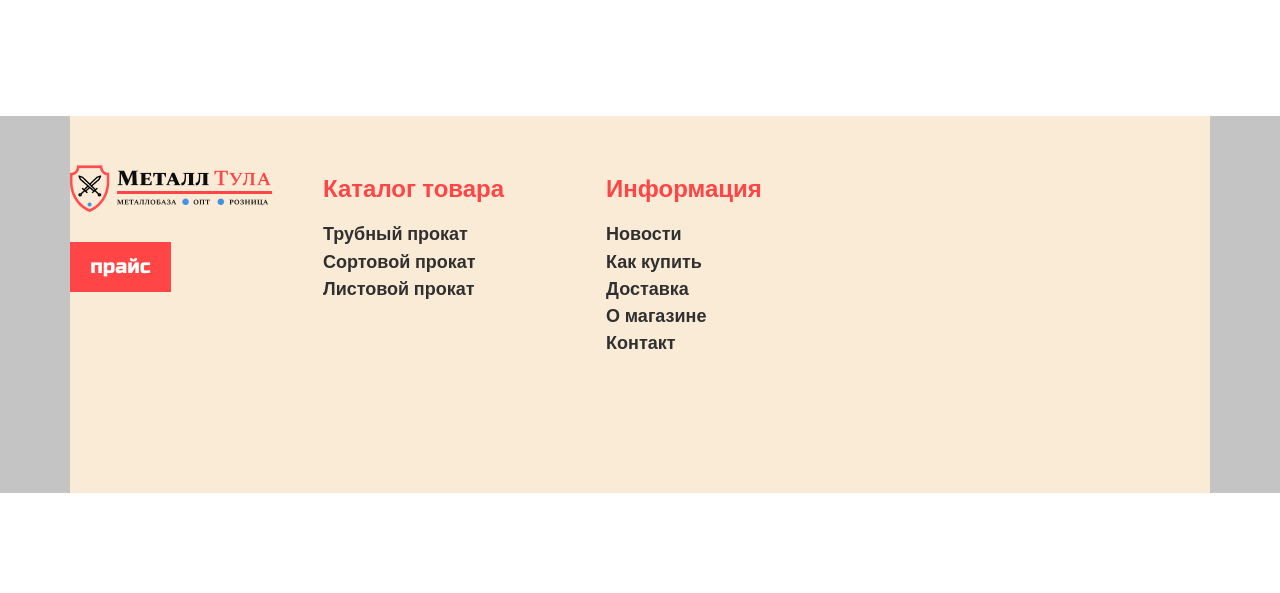
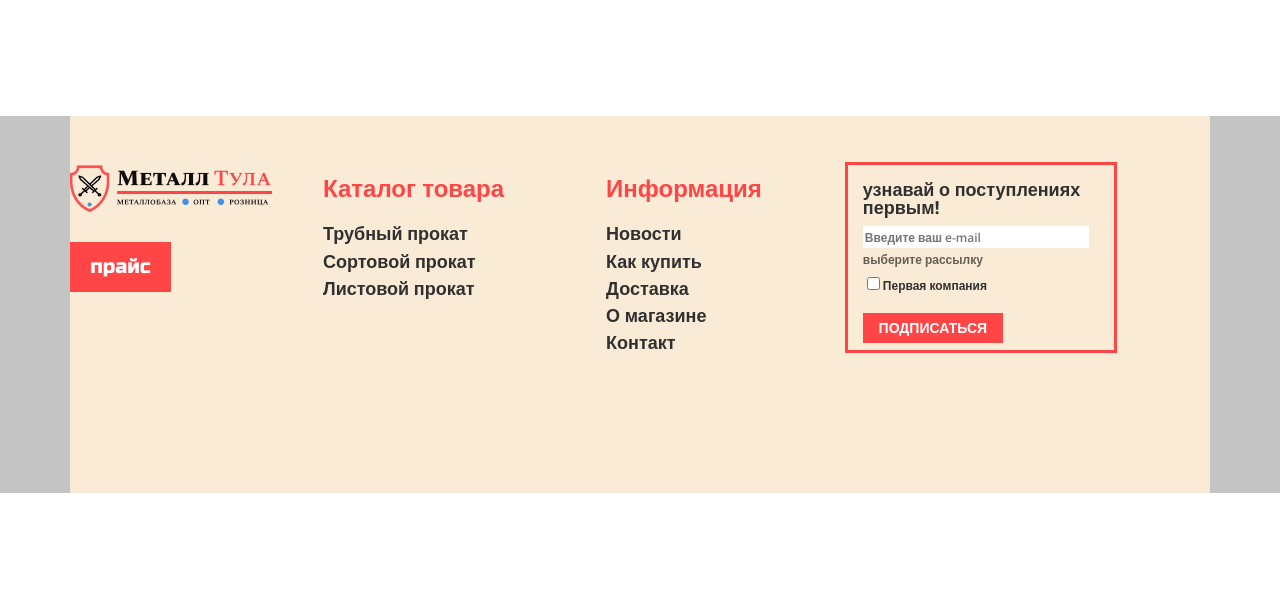
Before and after one commit to verslibremd/step2020, a PHP site: page /metall.html in a window 1280 px wide. Shown: the part 5509-6102 px from the top of the page. Run offline with PHP 8.4, Linux system fonts and the light colour scheme.

Commit message:
доделал footer. коряво. осталось почистить код

```diff
--- a/projects from phpstorm/metall.css
+++ b/projects from phpstorm/metall.css
@@ -799,10 +799,69 @@ body{
     margin-bottom: 20px;
 }
 
+.footer__form{
+    width: 272px;
+    height: 191px;
+    border: 3px solid #FF4545;
+    margin-top: 46px;
+    box-sizing: border-box;
+    padding: 15px;
+}
 
+.footer__button{
+    width: 140px;
+    height: 30px;
+    background: #FF4545;
+    font-family: 'Open Sans', sans-serif;
+    font-weight: bold;
+    font-size: 14px;
+    line-height: 70%;
+    color: #FFFFFF;
+    border: none;
+}
 
+form p {
+    margin-block-start: 0;
+    margin-block-end: 0;
+}
 
+.footer__form-text{
+    font-family: 'Open Sans', sans-serif;
+    font-weight: bold;
+    font-size: 18px;
+    line-height: 100%;
+    color: #303030;
+}
 
+.footer__mail{
+    width: 222px;
+    height: 20px;
+    font-family: 'Open Sans', sans-serif;
+    font-weight: 600;
+    font-size: 12px;
+    color: rgba(0,0,0,0.4);
+    border: none;
+    margin-top: 10px;
+    margin-bottom: 10px;
+}
+
+.footer__check-text{
+    font-family: 'Open Sans', sans-serif;
+    font-weight: 600;
+    font-size: 12px;
+    line-height: 30%;
+    color: rgba(0,0,0,0.6);
+}
+
+.footer__check{
+    font-family: 'Open Sans', sans-serif;
+    font-weight: bold;
+    font-size: 12px;
+    line-height: 50%;
+    color: #303030;
+    margin-top: 12px;
+    margin-bottom: 20px;
+}
 
 
 
--- a/projects from phpstorm/metall.html
+++ b/projects from phpstorm/metall.html
@@ -227,7 +227,6 @@
             </div>
         </div>
     </section>
-
     <section class="footer">
         <div class="grid footer__grid">
             <div class="footer__content">
@@ -249,10 +248,13 @@
                     <p class="footer__text">О магазине</p>
                     <p class="footer__text">Контакт</p>
                 </div>
-
-
-
-
+                <form class="footer__form" action="mailto:verslibre.md@gmail.com" enctype="text/plain">
+                        <p class="footer__form-text">узнавай о поступлениях<br> первым!</p>
+                        <p><input class="footer__mail" placeholder="Введите ваш e-mail" name="e-mail"></p>
+                        <p class="footer__check-text">выберите рассылку</p>
+                        <p class="footer__check"><input type="checkbox" value="choice">Первая компания</p>
+                        <button class="footer__button">ПОДПИСАТЬСЯ</button>
+                </form>
             </div>
         </div>
     </section>
```
